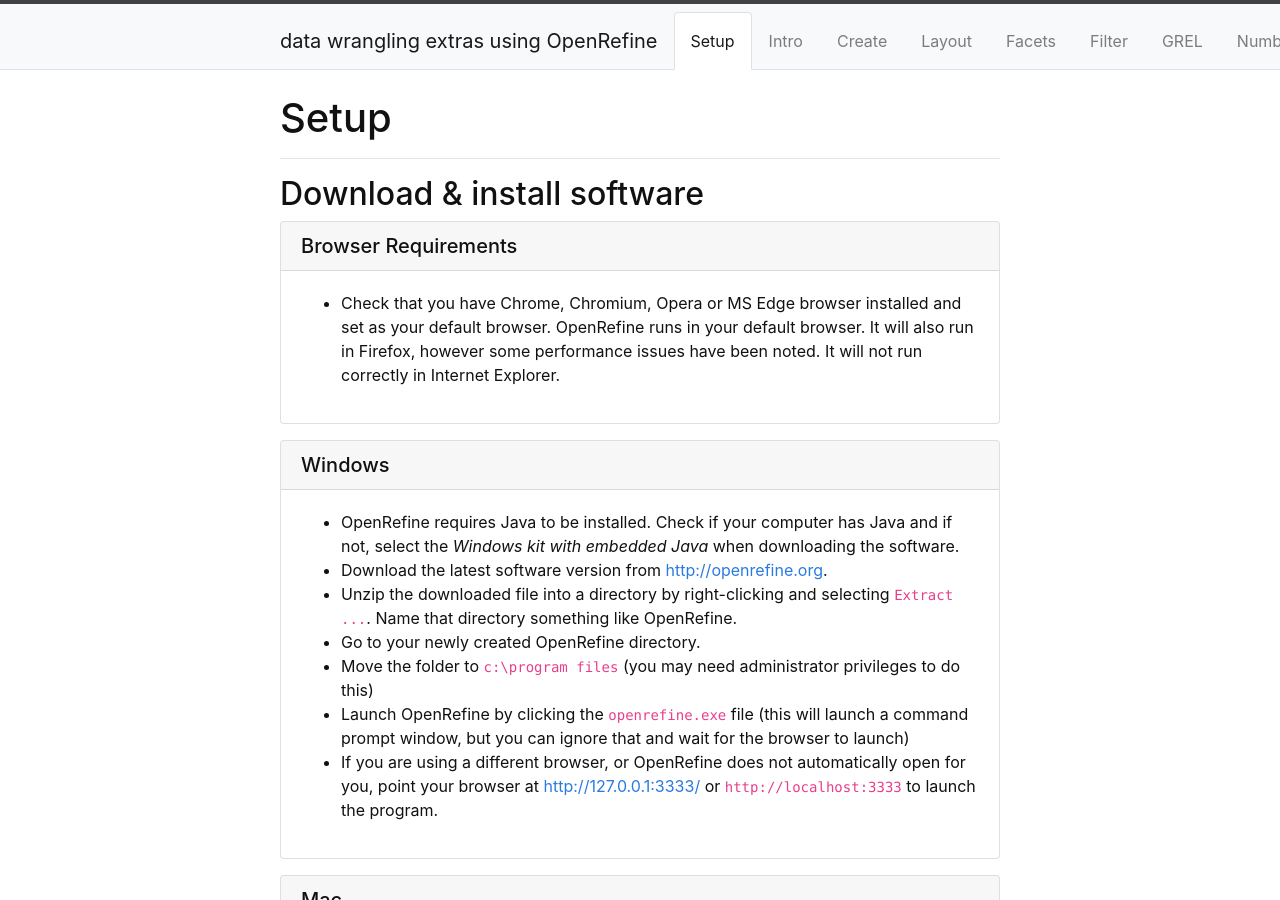
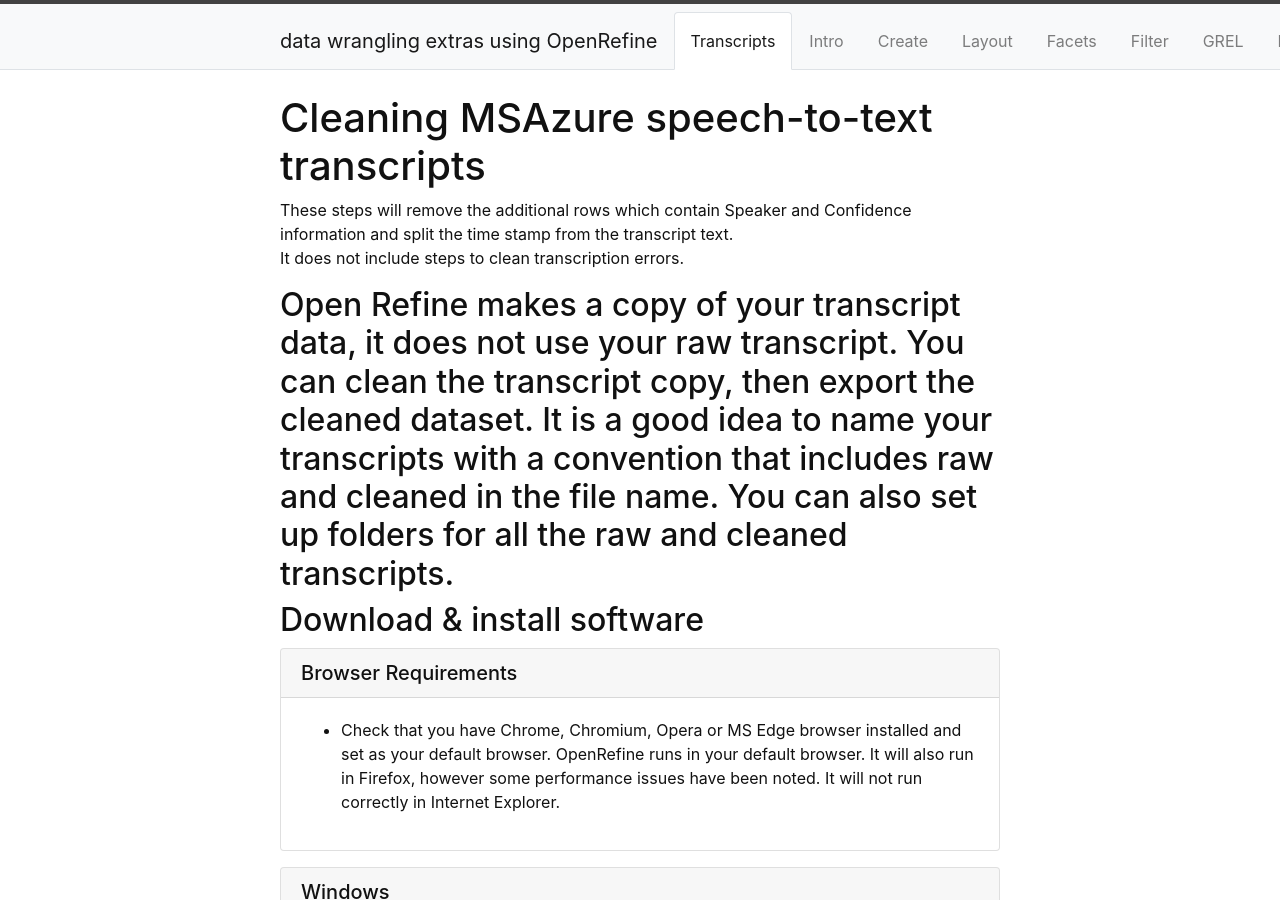
Before and after one commit to GriffithUniLibrary/OpenRefineExtras, a Jekyll site: the page built from content/0-Transcripts.md, in a window 1280 px wide and 900 px high. Built offline with Jekyll 4.4.1, drawn with Linux system fonts in a browser that asks for light colours.

Commit message:
Update and rename 0-setup.md to 0-Transcripts.md

```diff
--- a/content/0-setup.md
+++ b/content/0-Transcripts.md
@@ -1,9 +1,13 @@
 ---
-title: Setup
+title: Transcripts
 nav: true
 ---
-# Setup
+# Cleaning MSAzure speech-to-text transcripts
 
+These steps will remove the additional rows which contain Speaker and Confidence information and split the time stamp from the transcript text.
+It does not include steps to clean transcription errors.
+
+Open Refine makes a copy of your transcript data, it does not use your raw transcript.  You can clean the transcript copy, then export the cleaned dataset.  It is a good idea to name your transcripts with a convention that includes raw and cleaned in the file name.  You can also set up folders for all the raw and cleaned transcripts.
 -----
 
 ## Download & install software
```
